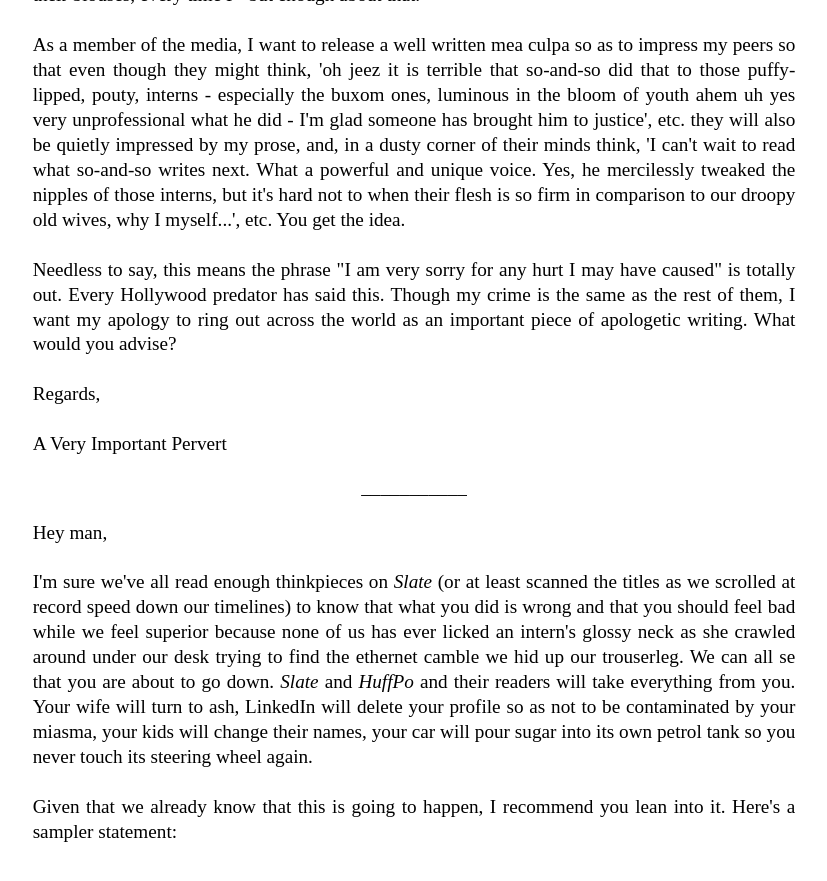
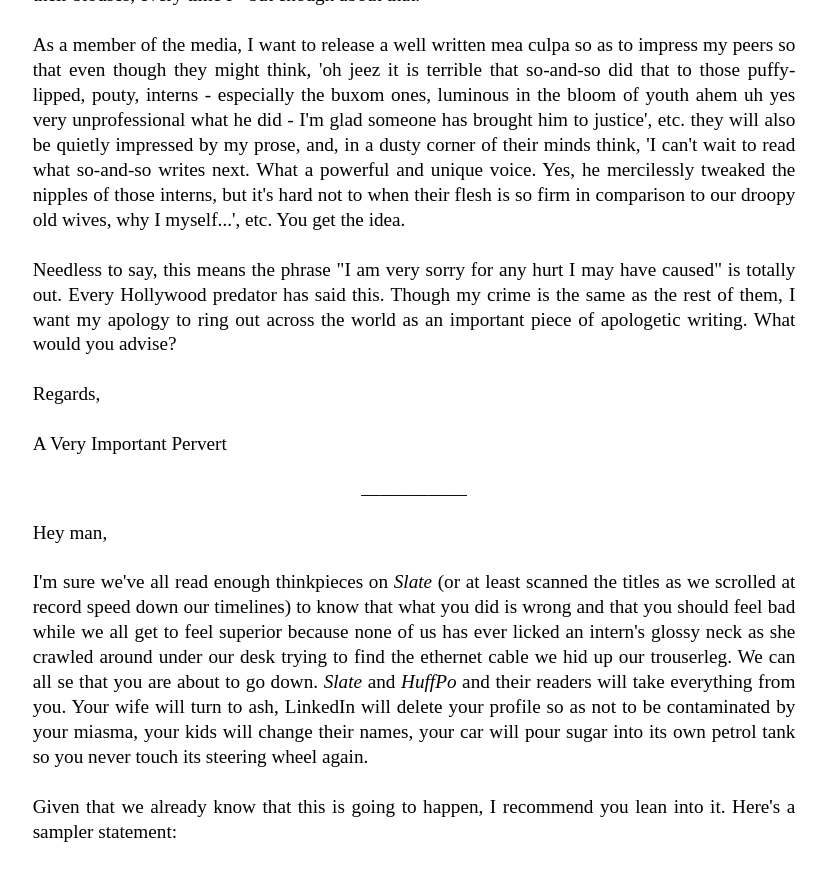
Before and after one commit to Pinelife/pinelife.github.io, a Jekyll site: the page Hellhole/Room11.html, which Jekyll copies as it is, in a window 1280 px wide and 900 px high, scrolled down 1518 px. Shown: the top 881 px of the window, without its empty margins (226-1053 px from the left). Built offline with Jekyll 4.4.1, drawn with Linux system fonts in a browser that asks for light colours.

Commit message:
Update Room11.html

```diff
--- a/Hellhole/Room11.html
+++ b/Hellhole/Room11.html
@@ -57,8 +57,7 @@
 some kind of buff?</p>
 <p>
 It's possibly interesting to note that with this first deal Satan made you perform an
-
-	elaborate and weirdly erotic blood oath routine with him which involved slicing the soles of your feet,
+elaborate and weirdly erotic blood oath routine with him which involved slicing the soles of your feet,
 licking the blood, spitting it into each others mouths, and then spitting the mingled blood and saliva back
 into the foot wound. He said he saw it on RedTub and thought it seemed cool. For those not in the know, RedTub is the
 sister site to RedTube. RedTub focuses mostly blood play, about which let us say no more because it is dark and unpleasant (yes, kinkshame).</p>
@@ -118,8 +117,8 @@
   Hey man, <br/>
    <br/>
 	I'm sure we've all read enough thinkpieces on <i>Slate</i> (or at least scanned the titles as we scrolled at record speed down our
-	timelines) to know that what you did is wrong and that you should feel bad while we feel superior because none of us has ever
-	licked an intern's glossy neck as she crawled around under our desk trying to find the ethernet camble we hid up our trouserleg.
+	timelines) to know that what you did is wrong and that you should feel bad while we all get to feel superior because none of us has ever
+	licked an intern's glossy neck as she crawled around under our desk trying to find the ethernet cable we hid up our trouserleg.
 	We can all se that you are about to go down. <i>Slate</i> and <i>HuffPo</i> and their readers will take everything from you. Your wife
 	will turn to ash, LinkedIn will delete your profile so as not to be contaminated by your miasma, your kids will change their names,
 	your car will pour sugar into its own petrol tank so you never touch its steering wheel again.<br/>
```
